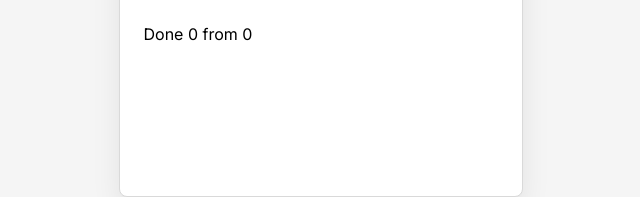
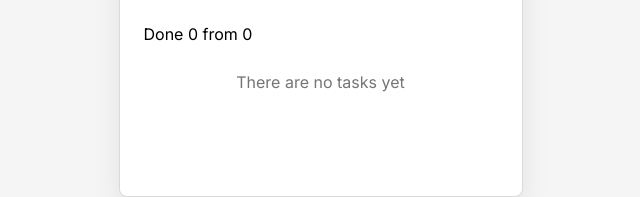
Before and after one commit to SEREZHKA3310/roadMap, a React (Vite) app: page / in a window 1280 px wide. Both pictures are taken after a click on the button "Delete all". Shown: the part 332-529 px from the top of the page, without its empty margins (312-952 px from the left). Built offline with nearby package versions, Linux system fonts and the light colour scheme.

Commit message:
add useEffect

```diff
--- a/src/components/AddTaskForm.tsx
+++ b/src/components/AddTaskForm.tsx
@@ -3,6 +3,8 @@ import Field from "./Field"
 
 type AddTaskFormProps = {
   onButtonSubmit: () => void
+  newTaskTitle: string,
+  setNewTaskTitle: React.Dispatch<React.SetStateAction<string>>
 }
 
 const AddTaskForm = ({onButtonSubmit, newTaskTitle, setNewTaskTitle}: AddTaskFormProps) => {
@@ -18,7 +20,7 @@ const AddTaskForm = ({onButtonSubmit, newTaskTitle, setNewTaskTitle}: AddTaskFor
         label="New task title "
         id="new-task"
         value={newTaskTitle}
-        onInput={(event) => setNewTaskTitle(event.target.value)}
+        onInput={(event) => setNewTaskTitle(event.currentTarget.value)}
       />
       <Button type="submit">Add</Button>
     </form>
--- a/src/components/SearchTaskForm.tsx
+++ b/src/components/SearchTaskForm.tsx
@@ -1,10 +1,11 @@
 import Field from "./Field"
 
 type SearchTaskFormProps = {
-  onSearchInput: (query: string) => void
+  searchQuery: string
+  setSearchQuery: React.Dispatch<React.SetStateAction<string>>
 }
 
-const SearchTaskForm = ({onSearchInput}: SearchTaskFormProps) => {
+const SearchTaskForm = ({searchQuery, setSearchQuery}: SearchTaskFormProps) => {
   return (
     <form className="todo__form" onSubmit={(event: Event) => event.preventDefault()}>
       <Field
@@ -12,7 +13,8 @@ const SearchTaskForm = ({onSearchInput}: SearchTaskFormProps) => {
         label="Search task"
         id="search-task"
         type="search"
-        onInput={(event) => onSearchInput(event.target.value)}
+        value={searchQuery}
+        onInput={(event) => setSearchQuery(event.currentTarget.value)}
       />
     </form>
   )
--- a/src/components/Todo.tsx
+++ b/src/components/Todo.tsx
@@ -1,16 +1,25 @@
-import { useState } from "react"
+import { useEffect, useState } from "react"
 import AddTaskForm from "./AddTaskForm"
 import SearchTaskForm from "./SearchTaskForm"
 import TodoInfo from "./Todoinfo"
 import TodoList, {type ToDoListProps} from "./TodoList"
 
 const Todo = () => {
-  const [tasks, setTasks] = useState<ToDoListProps['tasks']>([
-    {id: "task-1", title: 'Купить молоко', isDone: false},
-    {id: "task-2", title: 'Погладить кота', isDone: true}
-  ])
+  const [tasks, setTasks] = useState<ToDoListProps['tasks']>(() => {
+      const savedTasks = localStorage.getItem('tasks')
+
+      if (savedTasks) {
+        return JSON.parse(savedTasks) as ToDoListProps['tasks']
+      }
+
+      return [
+        {id: "task-1", title: 'Купить молоко', isDone: false},
+        {id: "task-2", title: 'Погладить кота', isDone: true}
+      ]
+    })
 
   const [newTaskTitle, setNewTaskTitle] = useState('')
+  const [searchQuery, setSearchQuery] =  useState('')
 
   const deleteAllTasks = () => {
     setTasks([])
@@ -31,17 +40,21 @@ const Todo = () => {
     )
   }
 
-  const filterTasks = (query: string) => {
-    setTasks(tasks.filter(({title}) => title.includes(query)))
+  const addTask = () => {
+    if (newTaskTitle.trim().length > 0) {
+      setTasks([...tasks, {id: crypto?.randomUUID() ?? Date.now().toString(), title: newTaskTitle, isDone: false}])
+
+      setNewTaskTitle('')
+      setSearchQuery('')
+    }
   }
 
-  const addTask = () => {
-    if (newTaskTitle.trim().length > 0) {
-      console.log(tasks)
-      setTasks([...tasks, {id: crypto?.randomUUID() ?? Date.now().toString(), title: newTaskTitle, isDone: false}])
-      setNewTaskTitle('')
-    }
-  }
+  useEffect(()=> {
+    localStorage.setItem('tasks', JSON.stringify(tasks))
+  }, [tasks])
+
+  const clearSearchQuery = searchQuery.trim().toLowerCase()
+  const filteredTasks = clearSearchQuery.length > 0 ? tasks.filter(({title}) => title.toLowerCase().includes(clearSearchQuery)) : null
 
   return (
     <div className="todo">
@@ -51,7 +64,10 @@ const Todo = () => {
         newTaskTitle={newTaskTitle}
         setNewTaskTitle={setNewTaskTitle}
       />
-      <SearchTaskForm onSearchInput={filterTasks} />
+      <SearchTaskForm
+        searchQuery={searchQuery}
+        setSearchQuery={setSearchQuery}
+      />
       <TodoInfo
         total={tasks.length}
         done={tasks.filter(({ isDone }) => isDone).length}
@@ -59,6 +75,7 @@ const Todo = () => {
       />
       <TodoList
         tasks={tasks}
+        filteredTasks={filteredTasks}
         onDeleteTaskButtonClick={deleteTask}
         onTaskCompleteChange={toggleTaskComplete}
       />
--- a/src/components/TodoList.tsx
+++ b/src/components/TodoList.tsx
@@ -2,20 +2,25 @@ import TodoItem, { type TodoItemProps } from "./Todoitem"
 
 export type ToDoListProps = {
   tasks: Omit<TodoItemProps, "className" | 'onDeleteTaskButtonClick' | 'onTaskCompleteChange'>[] | []
+  filteredTasks: Omit<TodoItemProps, "className" | 'onDeleteTaskButtonClick' | 'onTaskCompleteChange'>[] | null
   onDeleteTaskButtonClick: (id: string) => void
   onTaskCompleteChange: (id: string, isDone: boolean) => void
 }
 
-const TodoList = ({tasks = [], onDeleteTaskButtonClick, onTaskCompleteChange}: ToDoListProps) => {
-  const hasTasks = true
+const TodoList = ({tasks, filteredTasks, onDeleteTaskButtonClick, onTaskCompleteChange}: ToDoListProps) => {
+  const hasTasks = tasks.length > 0
+  const isEmptyFiltetedTasks = filteredTasks?.length === 0
 
   if (!hasTasks) {
-    return <div className="todo__empty-message"></div>
+    return <div className="todo__empty-message">There are no tasks yet</div>
+  }
+  if (hasTasks && isEmptyFiltetedTasks) {
+    return <div className="todo__empty-message">Tasks not found</div>
   }
 
   return (
     <ul className="todo__list">
-      {tasks.map(({ id, title, isDone }) => (
+      {(filteredTasks ?? tasks).map(({ id, title, isDone }) => (
         <TodoItem
           className='todo__item'
           key={id}
```
